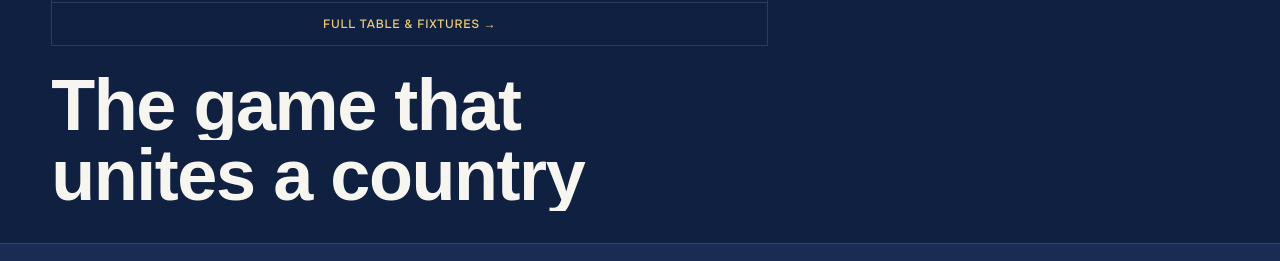
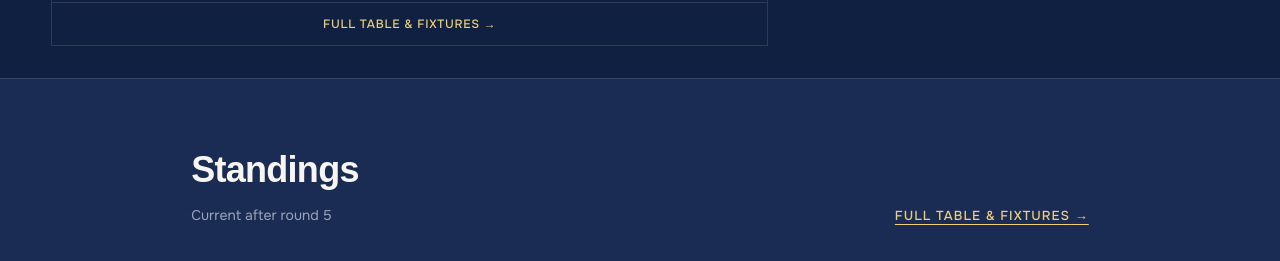
Before and after one commit to pankratovnazar2009-gif/upl-site, a Next.js app: page /en in a window 1280 px wide. Shown: the part 463-724 px from the top of the page. Built offline with nearby package versions, Linux system fonts and the light colour scheme; no server answers; a web font is replaced by a local one.

Commit message:
Remove hero headline text entirely — hero is now pure live content (ticker + news + top match)

```diff
--- a/src/app/[locale]/page.tsx
+++ b/src/app/[locale]/page.tsx
@@ -9,7 +9,6 @@ import { StandingsTable } from "@/components/standings-table";
 import { MatchTicker } from "@/components/match-ticker";
 import { NewsBox } from "@/components/news-box";
 import { TopMatchCard } from "@/components/top-match-card";
-import { SplitHeading } from "@/components/motion/split-heading";
 import { Reveal, RevealItem } from "@/components/motion/reveal";
 
 export const revalidate = 300;
@@ -55,12 +54,6 @@ export default async function HomePage() {
             )}
           </Reveal>
         )}
-
-        <SplitHeading
-          eager
-          text={t("heroTitle")}
-          className="font-display mt-6 text-[clamp(2.25rem,6vw,4.5rem)] font-bold leading-[0.98]"
-        />
       </section>
 
       {/* Standings preview */}
```
